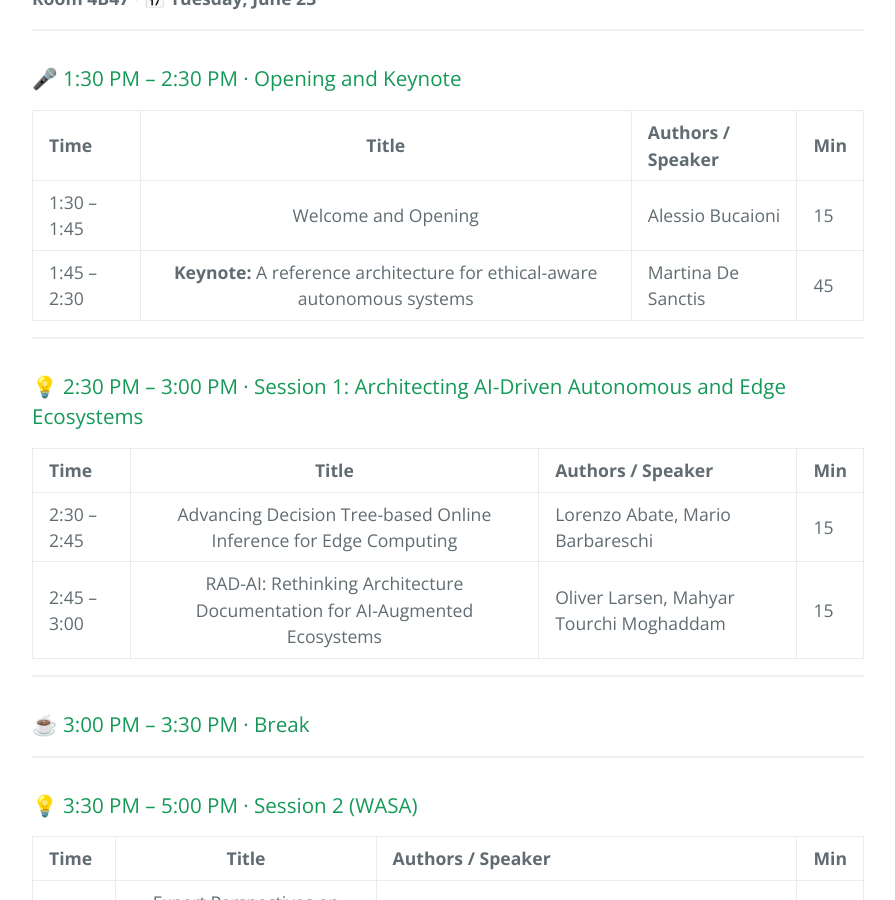
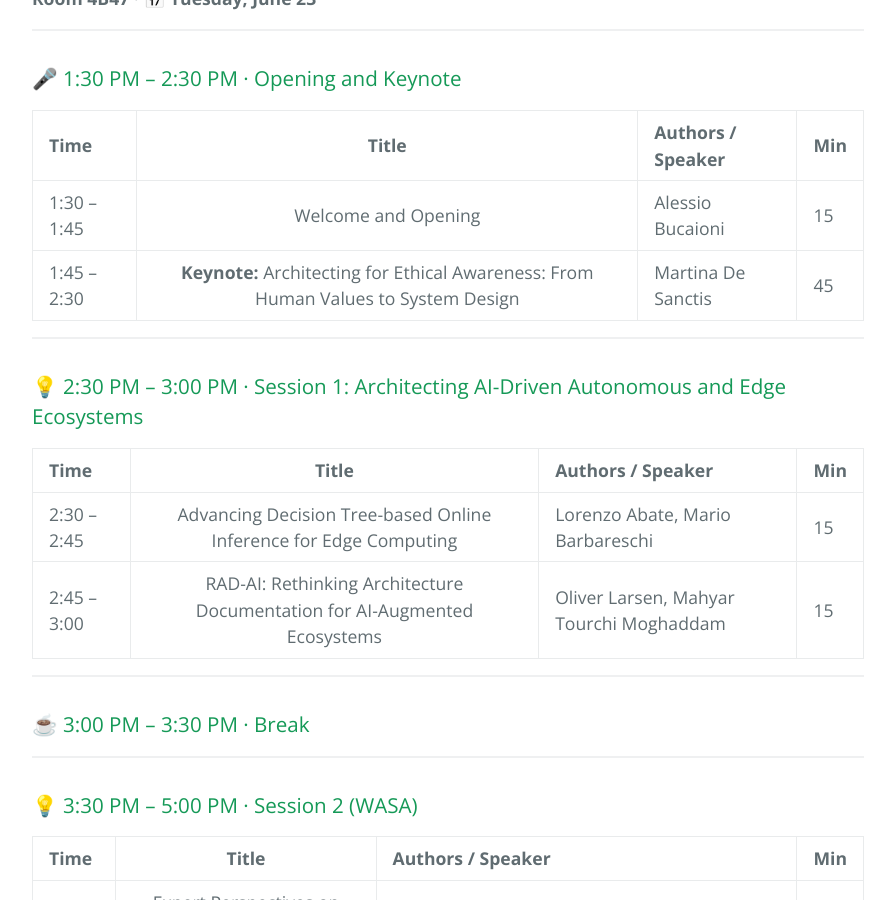
Before and after one commit to WASA-Workshop/2026, a Jekyll site: the page built from index.md, in a window 1280 px wide and 900 px high, scrolled down 2544 px. Shown: the whole window, without its empty margins (192-1087 px from the left). Built offline with Jekyll 4.4.1, drawn with Linux system fonts in a browser that asks for light colours; our own code applies the rules of GitHub Pages for plain Markdown files.

Commit message:
Update index.md

```diff
--- a/index.md
+++ b/index.md
@@ -63,7 +63,7 @@ This year, the WASA workshop will be jointly oprganised together with the [ANGE
 | Time | Title | Authors / Speaker | Min |
 |:-----|:---:|:------|:------------------|:---:|
 | 1:30 – 1:45 | Welcome and Opening | Alessio Bucaioni | 15 |
-| 1:45 – 2:30 | **Keynote:** A reference architecture for ethical-aware autonomous systems | Martina De Sanctis | 45 |
+| 1:45 – 2:30 | **Keynote:** Architecting for Ethical Awareness: From Human Values to System Design | Martina De Sanctis | 45 |
 
 ---
 
```
